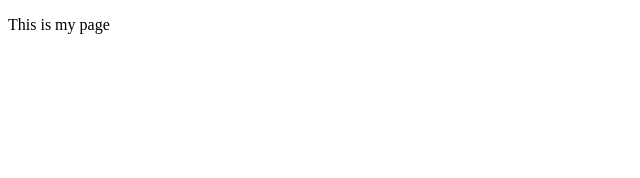
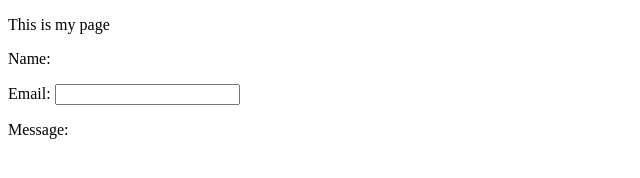
Before and after one commit to dbrady0965-dev/make-form, a plain HTML site: page index.html in a window 1280 px wide. Shown: the whole page, without its empty margins (0-640 px from the left). Drawn offline with Linux system fonts and the light colour scheme.

Commit message:
add form elements; name, email, message

```diff
--- a/index.html
+++ b/index.html
@@ -7,6 +7,17 @@
   </head>
   <body>
     <p>This is my page</p>
-    <form action="/my-handling-form-page" method="post"></form>
+  <form action="/my-handling-form-page" method="post">
+    <p>
+      <label for="name">Name:</label>
+    </p>
+    <p>
+      <label for="mail">Email:</label>
+      <input type="email" id="mail" name="user_email" />
+    </p>
+    <p>
+      <label for="msg">Message:</label>
+    </p>
+    </form>
   </body>
 </html>
```
